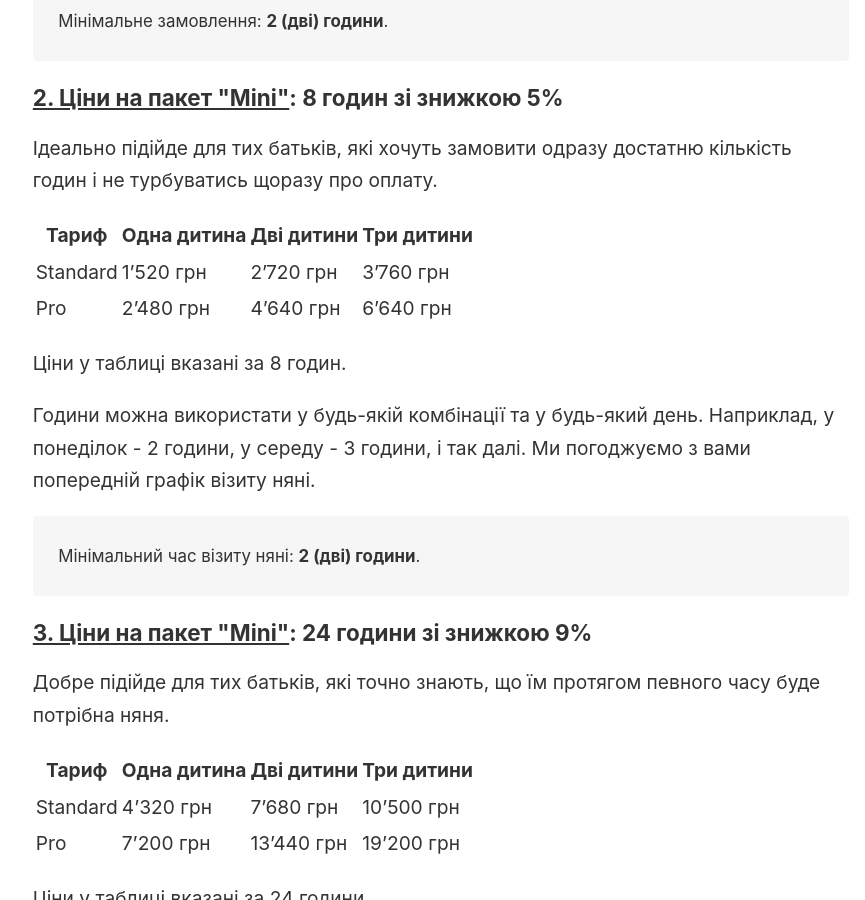
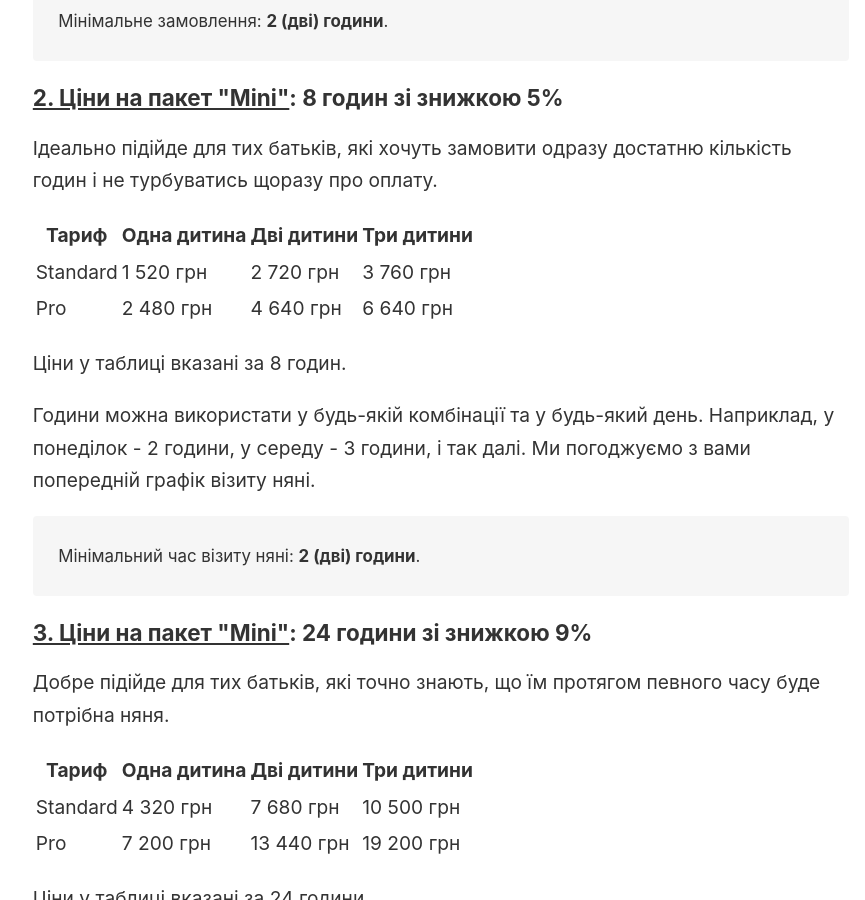
Before and after one commit to ivanchopyk/turbotlyva.agency, a Jekyll site: the page built from _notes/Nanny - Hourly.md, in a window 1280 px wide and 900 px high, scrolled down 1453 px. Shown: the whole window, without its empty margins (44-909 px from the left). Built offline with Jekyll 4.4.1, drawn with Linux system fonts in a browser that asks for light colours; some of the changed text lies outside the part shown.

```diff
--- a/_notes/Nanny - Hourly.md
+++ b/_notes/Nanny - Hourly.md
@@ -45,8 +45,8 @@ title: Погодинна няня
 
 | Тариф       | Одна дитина    | Дві дитини    | Три дитини    |
 | ----------- | -------------- | ------------- | ------------- |
-| Standard    | 1'520 грн      | 2'720 грн     | 3'760 грн     |
-| Pro         | 2'480 грн      | 4'640 грн     | 6'640 грн     |
+| Standard    | 1 520 грн      | 2 720 грн     | 3 760 грн     |
+| Pro         | 2 480 грн      | 4 640 грн     | 6 640 грн     |
 
 
 Ціни у таблиці вказані за 8 годин.
@@ -63,8 +63,8 @@ title: Погодинна няня
 
 | Тариф       | Одна дитина    | Дві дитини    | Три дитини    |
 | ----------- | -------------- | ------------- | ------------- |
-| Standard    | 4'320 грн      | 7'680 грн     | 10'500 грн    |
-| Pro         | 7'200 грн      | 13'440 грн    | 19'200 грн    |
+| Standard    | 4 320 грн      | 7 680 грн     | 10 500 грн    |
+| Pro         | 7 200 грн      | 13 440 грн    | 19 200 грн    |
 
 
 Ціни у таблиці вказані за 24 години.
```
Also changed, not shown: other parts of _notes/Nanny - Hourly.md (+1 -1 lines).
